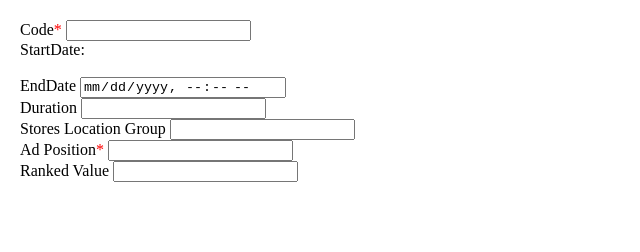
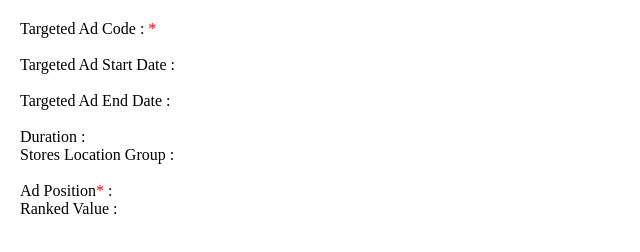
Before and after one commit to Ben096/MMS, a website: page public/runningHoverModal.html in a window 1280 px wide. Shown: the whole page, without its empty margins (0-640 px from the left). Drawn offline with Linux system fonts and the light colour scheme.

Commit message:
2021/01/13

```diff
--- a/public/js/customActivity.js
+++ b/public/js/customActivity.js
@@ -319,13 +319,13 @@ define([
         });
 
         //init
-        $('#AdCode').val(map.ADCode);
-        $('#Duration').val(map.duration);
-        $('#AdEndDate').val(map.endDate);
+        $('#AdCode').text(map.ADCode);
+        $('#Duration').text(map.duration);
+        $('#AdEndDate').text(map.endDate);
         $('#AdStartDate').text(map.startDate);
-        $('#LocationGroup').val(map.LocationGroup);
-        $('#AdPosition').val(map.AdPosition);
-        $('#RankedValue').val(map.RankedValue);
+        $('#LocationGroup').text(map.LocationGroup);
+        $('#AdPosition').text(map.AdPosition);
+        $('#RankedValue').text(map.RankedValue);
     }
 
 
--- a/public/runningHoverModal.html
+++ b/public/runningHoverModal.html
@@ -24,25 +24,26 @@
 </head>
 <body>
     <div id="step1" class="step">
-        Code<font color="#FF0000">*</font>
-        <input readonly="true" id="AdCode" type="text" name="AdCode" />
+        Targeted Ad Code : <font color="#FF0000">*</font><br/>
+        <span id="AdCode" name="AdCode"></span>
         <br/>
-        StartDate:
+        Targeted Ad Start Date : <br>
         <span id="AdStartDate" name="AdStartDate"></span>
-        <br>
         <br/>
-        EndDate
-        <input readonly="true" id="AdEndDate" type="datetime-local" name="AdEndDate" />
+        Targeted Ad End Date : <br/>
+        <span id="AdEndDate" name="AdEndDate"></span>
         <br/>
-        Duration
-        <input readonly="true" id="Duration" name="Duration" type="number" step="1"  min="0" onkeyup="this.value= this.value.match(/\d+(\.\d{0,2})?/) ? this.value.match(/\d+(\.\d{0,2})?/)[0] : ''">
+        Duration :
+        <span id="Duration" name="Duration"></span>
         <br/>
-        Stores Location Group
-        <input readonly="true" id="LocationGroup" type="text" name="LocationGroup" /><br/>
-        Ad Position<font color="#FF0000">*</font>
-        <input readonly="true" id="AdPosition" type="number" step="1"  min="0" onkeyup="this.value= this.value.match(/\d+(\.\d{0,2})?/) ? this.value.match(/\d+(\.\d{0,2})?/)[0] : ''" name="AdPosition" /><br/>
-        Ranked Value
-        <input readonly="true" id="RankedValue" type="number" step="1"  min="0" onkeyup="this.value= this.value.match(/\d+(\.\d{0,2})?/) ? this.value.match(/\d+(\.\d{0,2})?/)[0] : ''" name="RankedValue" /><br/>
+        Stores Location Group : <br/>
+        <span id="LocationGroup" name="LocationGroup"></span>
+        <br/>
+        Ad Position<font color="#FF0000">*</font> :
+        <span id="AdPosition" name="AdPosition"></span>
+        <br/>
+        Ranked Value :
+        <span id="RankedValue" name="RankedValue"></span>
     </div>
 </body>
 
```
